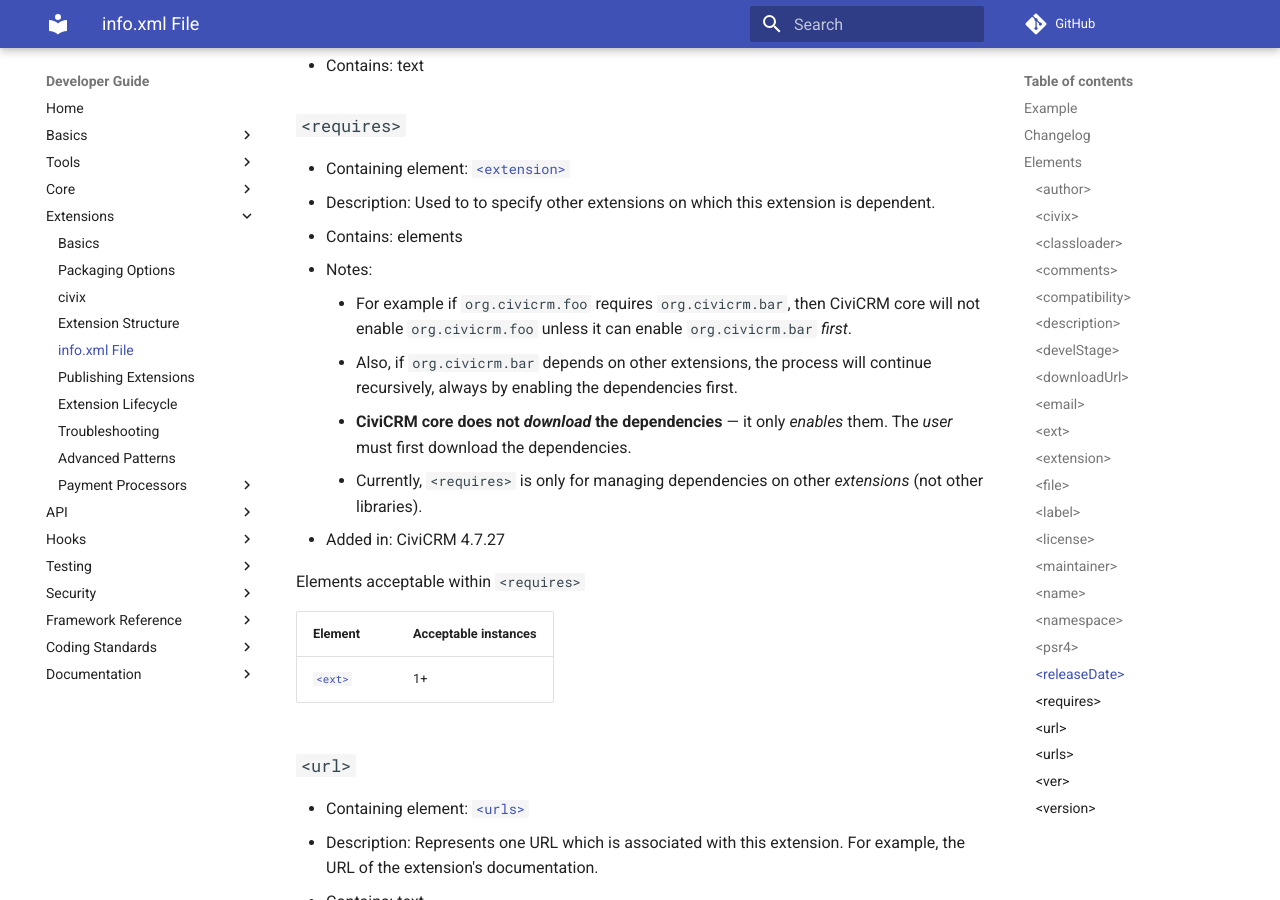
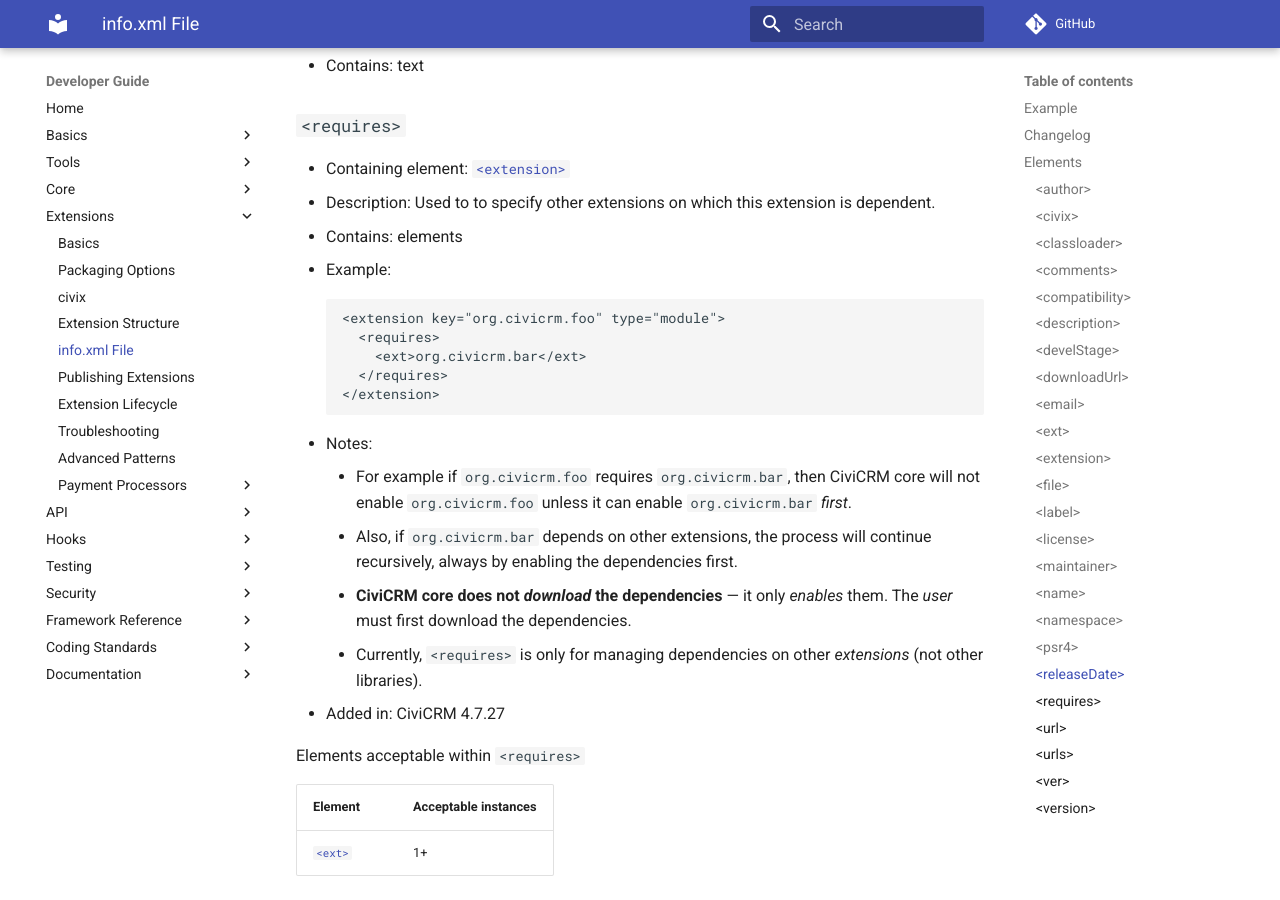
Before and after one commit to civicrm/civicrm-dev-docs, an MkDocs documentation site: the page built from docs/extensions/info-xml.md, in a window 1280 px wide and 900 px high, scrolled down 8081 px. Built offline with MkDocs 1.6.1 and Material for MkDocs 9.7.7, drawn with Linux system fonts in a browser that asks for light colours; comment, search, counter and statistics services are not loaded; old or Windows-style settings are respelled for this version of MkDocs.

Commit message:
Add example of XML for extension dependencies

````diff
--- a/docs/extensions/info-xml.md
+++ b/docs/extensions/info-xml.md
@@ -263,6 +263,16 @@
 * Containing element: [`<extension>`](#extension)
 * Description: Used to to specify other extensions on which this extension is dependent.
 * Contains: elements
+* Example:
+
+    ```xml
+    <extension key="org.civicrm.foo" type="module">
+      <requires>
+        <ext>org.civicrm.bar</ext>
+      </requires>
+    </extension>
+    ```
+
 * Notes:
     * For example if `org.civicrm.foo` requires `org.civicrm.bar`, then CiviCRM core will not enable `org.civicrm.foo` unless it can enable `org.civicrm.bar` _first_.
     * Also, if `org.civicrm.bar` depends on other extensions, the process will continue recursively, always by enabling the dependencies first.
````
